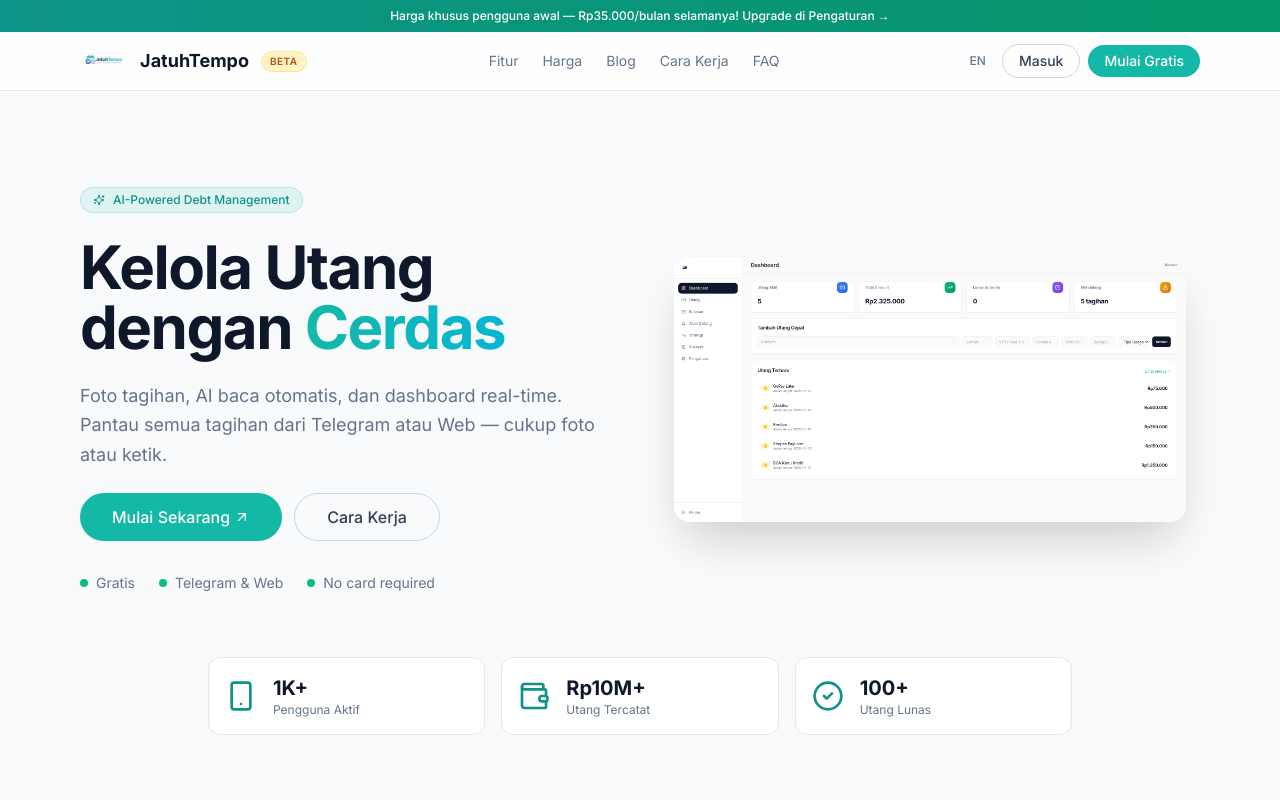
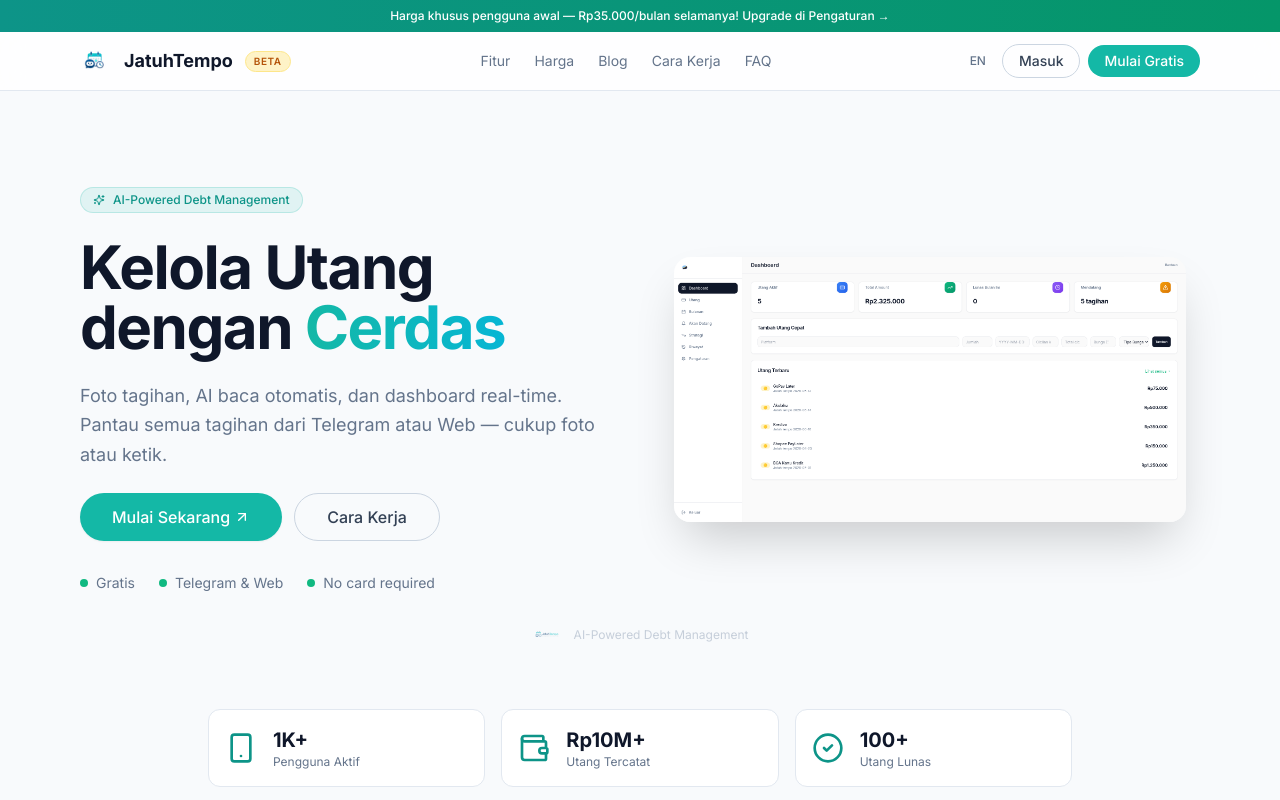
Before and after one commit to FMATheNomad/jatuhtempo, a Next.js app in the folder web/: page / in a window 1280 px wide. Shown: the top 800 px of the page. Built offline with nearby package versions, Linux system fonts and the light colour scheme.

Commit message:
feat: logo reorganization — navbar uses icon, hero has horizontal logo, footer + sidebar updated

```diff
--- a/web/src/app/login/page.tsx
+++ b/web/src/app/login/page.tsx
@@ -76,7 +76,7 @@
     return (
       <div className="min-h-screen gradient-hero flex items-center justify-center">
         <div className="bg-white rounded-2xl p-8 shadow-2xl max-w-sm w-full mx-4 text-center">
-          <img src="/assets/logo-navbar.png" alt="JatuhTempo" className="h-12 mx-auto mb-6" />
+          <img src="/assets/logo-icon.png" alt="JatuhTempo" className="h-12 mx-auto mb-6" />
           <p className="text-muted-foreground">{status}</p>
         </div>
       </div>
--- a/web/src/app/page.tsx
+++ b/web/src/app/page.tsx
@@ -78,7 +78,7 @@
       <nav className="sticky top-0 z-50 border-b border-slate-200 dark:border-white/10 bg-white/80 dark:bg-[#0a0b1e]/80 backdrop-blur-md">
         <div className="mx-auto flex max-w-6xl items-center justify-between px-4 py-3">
           <div className="flex items-center gap-3">
-            <img src="/assets/logo-navbar.png" alt="JatuhTempo" className="h-8 w-auto" />
+            <img src="/assets/logo-icon.png" alt="JatuhTempo" className="h-8 w-auto" />
             <span className="text-lg font-bold text-slate-900 dark:text-white">JatuhTempo</span>
             <span className="px-2 py-0.5 rounded-full bg-amber-100 dark:bg-amber-900/40 text-amber-700 dark:text-amber-400 text-[10px] font-semibold uppercase tracking-wider border border-amber-200 dark:border-amber-800">Beta</span>
           </div>
@@ -162,9 +162,13 @@
               </div>
             </div>
           </div>
-          <div className="flex justify-center">
+            <div className="flex justify-center">
             <img src="/assets/hero-image.png" alt="JatuhTempo Dashboard Preview" className="w-full max-w-lg rounded-2xl shadow-2xl shadow-black/20 dark:shadow-black/30" />
           </div>
+        </div>
+        <div className="flex items-center justify-center gap-3 mt-8 opacity-50">
+          <img src="/assets/logo-navbar.png" alt="JatuhTempo" className="h-5 w-auto" />
+          <span className="text-xs text-slate-400 dark:text-white/40">AI-Powered Debt Management</span>
         </div>
       </section>
 
@@ -358,7 +362,7 @@
       <footer className="border-t border-slate-200 dark:border-white/10 py-8">
         <div className="mx-auto flex max-w-6xl flex-col items-center gap-4 px-4 text-sm text-slate-500 dark:text-white/60 md:flex-row md:justify-between">
           <div className="flex items-center gap-2">
-            <img src="/assets/logo-navbar.png" alt="" className="h-5 w-auto" />
+            <img src="/assets/logo-navbar.png" alt="JatuhTempo" className="h-6 w-auto opacity-60" />
             JatuhTempo
           </div>
           <div className="flex items-center gap-4">
--- a/web/src/components/layout/sidebar.tsx
+++ b/web/src/components/layout/sidebar.tsx
@@ -45,7 +45,7 @@
     <aside className="hidden lg:flex lg:flex-col w-64 border-r bg-card h-screen sticky top-0">
       <div className="p-6 border-b">
         <Link href="/" className="flex items-center gap-2">
-          <img src="/assets/logo-navbar.png" alt="JatuhTempo" className="h-8 w-auto" />
+          <img src="/assets/logo-icon.png" alt="JatuhTempo" className="h-8 w-auto" />
           <span className="px-2 py-0.5 rounded-full bg-amber-100 dark:bg-amber-900/40 text-amber-700 dark:text-amber-400 text-[10px] font-semibold uppercase tracking-wider border border-amber-200 dark:border-amber-800">Beta</span>
         </Link>
       </div>
```
Also changed, not shown: web/public/assets/logo-icon.png (added).
